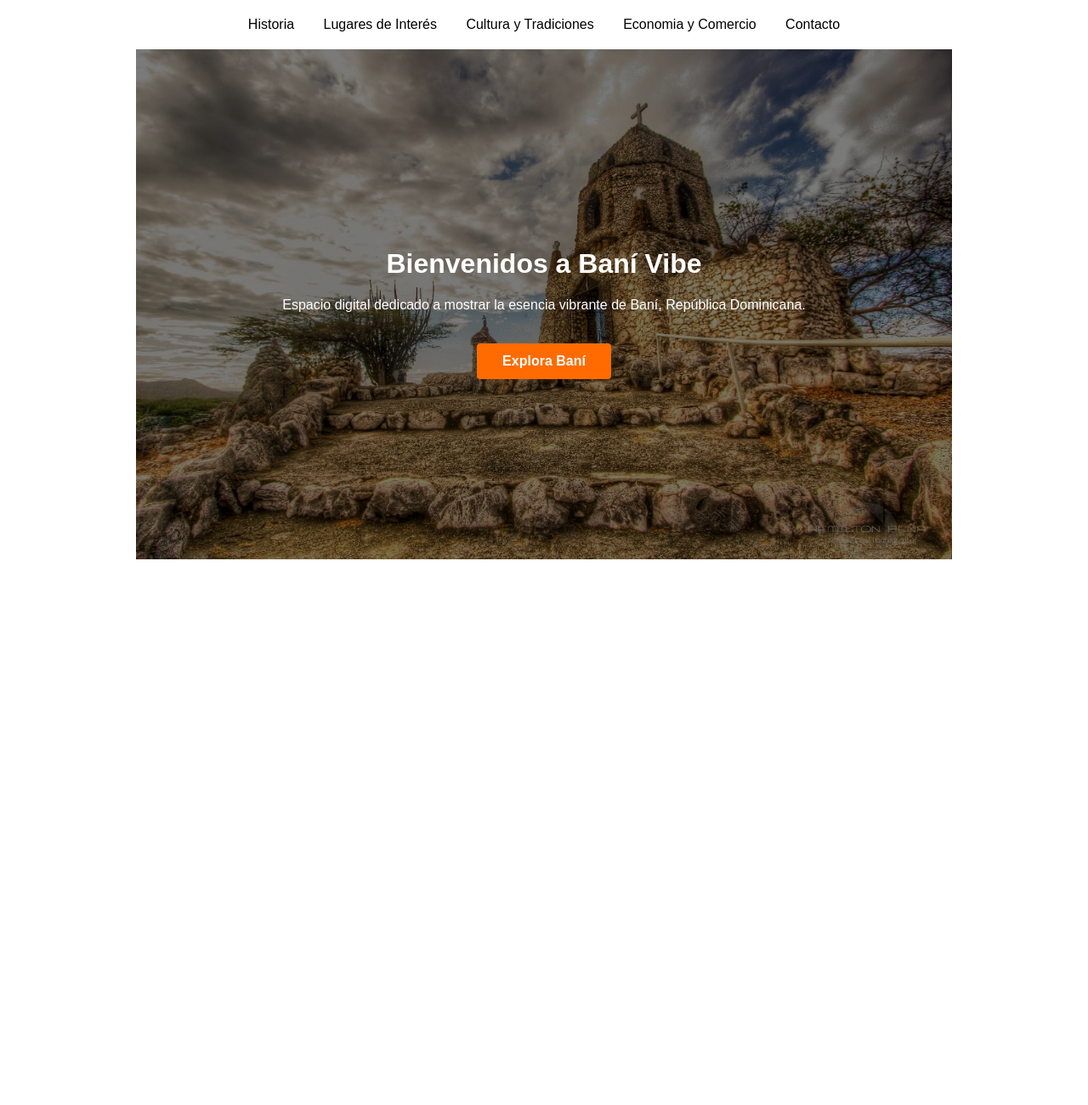
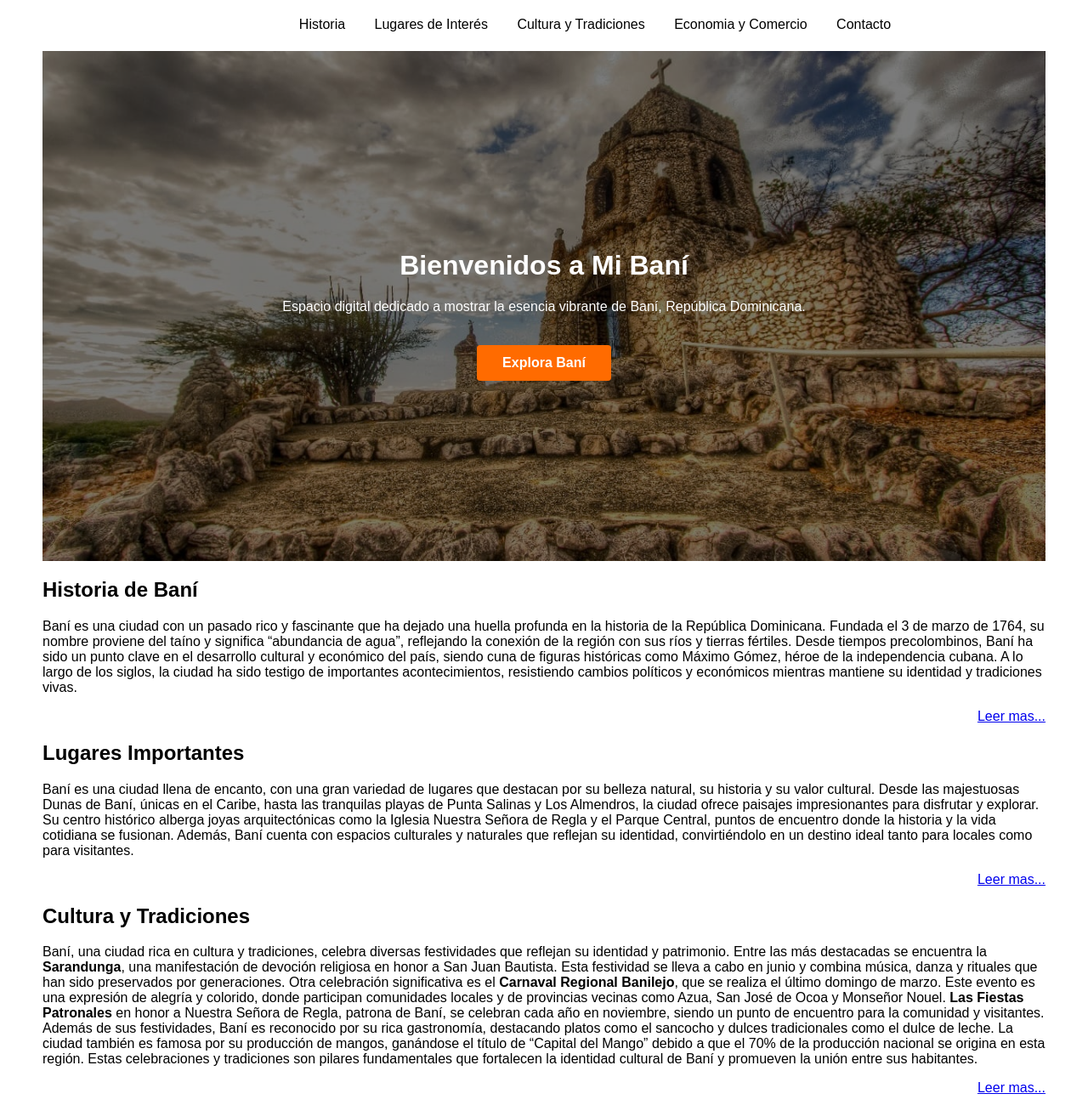
Before and after one commit to omardiaz55/bani-web, a plain HTML site: page index.html in a window 1280 px wide. Shown: the whole page at 85% size. Before the commit the page ends 800 px from the top, so only its background shows below. Drawn offline with Linux system fonts and the light colour scheme.

Commit message:
organizar homepage

```diff
--- a/estilos.css
+++ b/estilos.css
@@ -1,18 +1,23 @@
 body {
   font-family: Arial, Helvetica, sans-serif;
-  width: 960px;
-  margin: 0 auto;
+  margin: 0% 50px;
+  padding-top: 60px;
 }
 nav {
   background: white;
   padding: 10px;
   text-align:center;
+  position: fixed;
+  top: 0;
+  z-index: 10;
+  width: 100%;
 }
 nav a {
   color: black;
   text-decoration: none;
   padding: 10px 15px;
   display: inline-block;
+  margin-top: auto;
 }
 .hero {
   background-image: url(/imagenes/31528e70-7916-49cd-b296-c21ca4962c9c.jpeg);
@@ -59,3 +64,15 @@ nav a {
 .cta-button:hover {
   background-color: #e05f00;
 }
+.leer {
+  text-align:end;
+}
+.read-more-btn {
+  display: block;
+  margin: 15px 0;
+  padding: 10px 20px;
+  background-color: #007BFF;
+  color: white;
+  border: none;
+  cursor: pointer;
+}
--- a/index.html
+++ b/index.html
@@ -7,7 +7,7 @@
     <meta charset="UTF-8">
     <meta name="viewport" content="width=device-width, initial-scale=1.0">
     <link rel="stylesheet" href="/estilos.css">
-    <title>Baní Vibe</title>
+    <title>Mi Baní</title>
 </head>
 <body>
     <nav>
@@ -19,11 +19,29 @@
     </nav>
     <header class="hero">
         <div class="hero-content">
-            <h1>Bienvenidos a Baní Vibe</h1>
+            <h1>Bienvenidos a Mi Baní</h1>
             <p>Espacio digital dedicado a mostrar la esencia vibrante de Baní, República Dominicana.</p>
             <a href="#" class="cta-button">Explora Baní</a>
         </div>
     </header>
+    <section>
+            <h2>Historia de Baní</h2>
+            <p>Baní es una ciudad con un pasado rico y fascinante que ha dejado una huella profunda en la historia de la República Dominicana. Fundada el 3 de marzo de 1764, su nombre proviene del taíno y significa “abundancia de agua”, reflejando la conexión de la región con sus ríos y tierras fértiles. Desde tiempos precolombinos, Baní ha sido un punto clave en el desarrollo cultural y económico del país, siendo cuna de figuras históricas como Máximo Gómez, héroe de la independencia cubana. A lo largo de los siglos, la ciudad ha sido testigo de importantes acontecimientos, resistiendo cambios políticos y económicos mientras mantiene su identidad y tradiciones vivas.</p>
+            <p class="leer"> <a href="/historia.html">Leer mas...</a></p>
+    </section>
+    <section>
+            <h2>Lugares Importantes</h2>
+            <p>Baní es una ciudad llena de encanto, con una gran variedad de lugares que destacan por su belleza natural, su historia y su valor cultural. Desde las majestuosas Dunas de Baní, únicas en el Caribe, hasta las tranquilas playas de Punta Salinas y Los Almendros, la ciudad ofrece paisajes impresionantes para disfrutar y explorar. Su centro histórico alberga joyas arquitectónicas como la Iglesia Nuestra Señora de Regla y el Parque Central, puntos de encuentro donde la historia y la vida cotidiana se fusionan. Además, Baní cuenta con espacios culturales y naturales que reflejan su identidad, convirtiéndolo en un destino ideal tanto para locales como para visitantes.</p>
+            <p class="leer"> <a href="/lugares.html">Leer mas...</a></p>
+    </section>
+    <section>
+            <h2>Cultura y Tradiciones</h2>
+            <p>Baní, una ciudad rica en cultura y tradiciones, celebra diversas festividades que reflejan su identidad y patrimonio. Entre las más destacadas se encuentra la <strong>Sarandunga</strong>, una manifestación de devoción religiosa en honor a San Juan Bautista. Esta festividad se lleva a cabo en junio y combina música, danza y rituales que han sido preservados por generaciones. Otra celebración significativa es el <strong>Carnaval Regional Banilejo</strong>, que se realiza el último domingo de marzo. Este evento es una expresión de alegría y colorido, donde participan comunidades locales y de provincias vecinas como Azua, San José de Ocoa y Monseñor Nouel. <strong>Las Fiestas Patronales</strong> en honor a Nuestra Señora de Regla, patrona de Baní, se celebran cada año en noviembre, siendo un punto de encuentro para la comunidad y visitantes. Además de sus festividades, Baní es reconocido por su rica gastronomía, destacando platos como el sancocho y dulces tradicionales como el dulce de leche. La ciudad también es famosa por su producción de mangos, ganándose el título de “Capital del Mango” debido a que el 70% de la producción nacional se origina en esta región. Estas celebraciones y tradiciones son pilares fundamentales que fortalecen la identidad cultural de Baní y promueven la unión entre sus habitantes.</p>
+            <p class="leer"> <a href="/lugares.html">Leer mas...</a></p>
+    </section>
+
+
+
     <footer>
 
     </footer>
```
